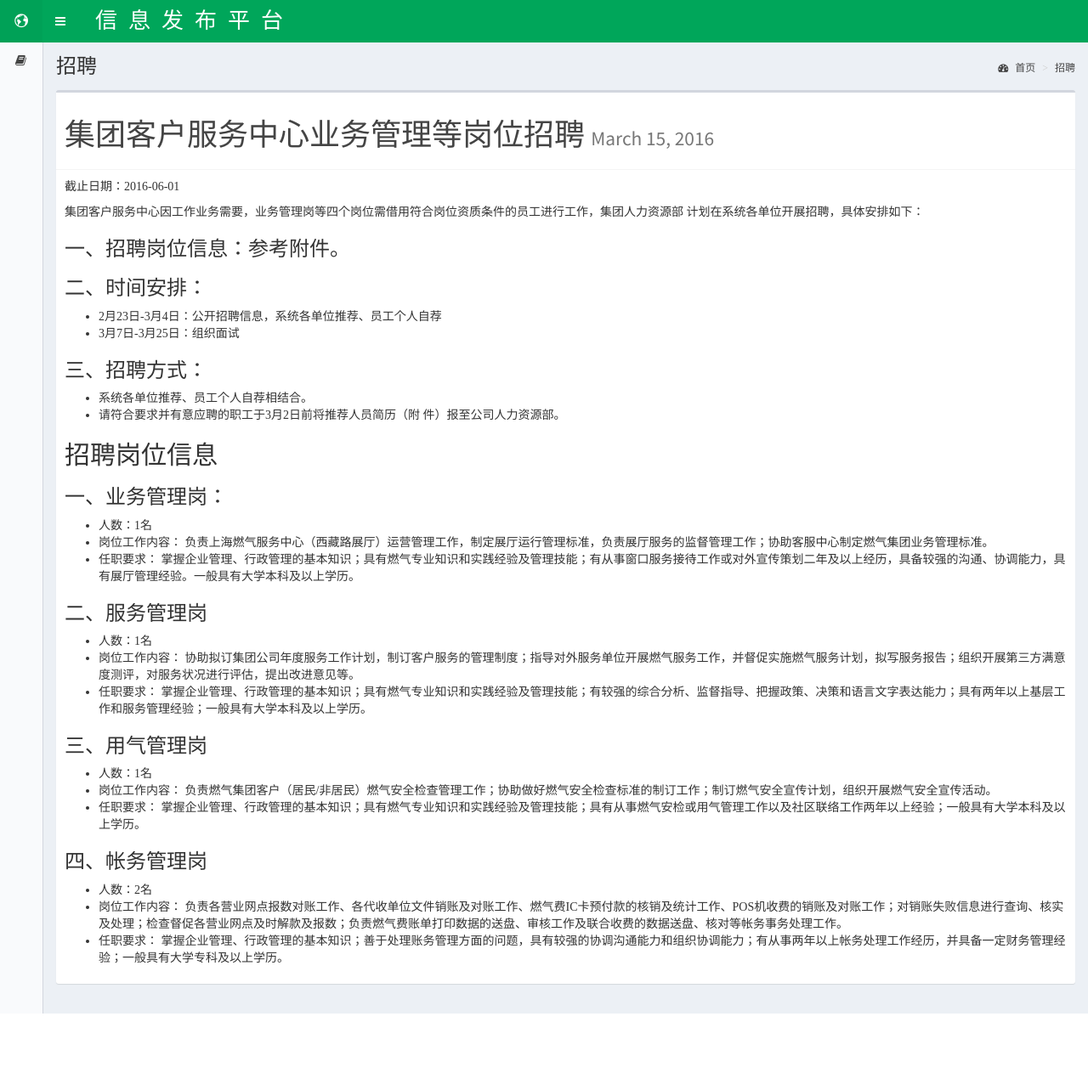
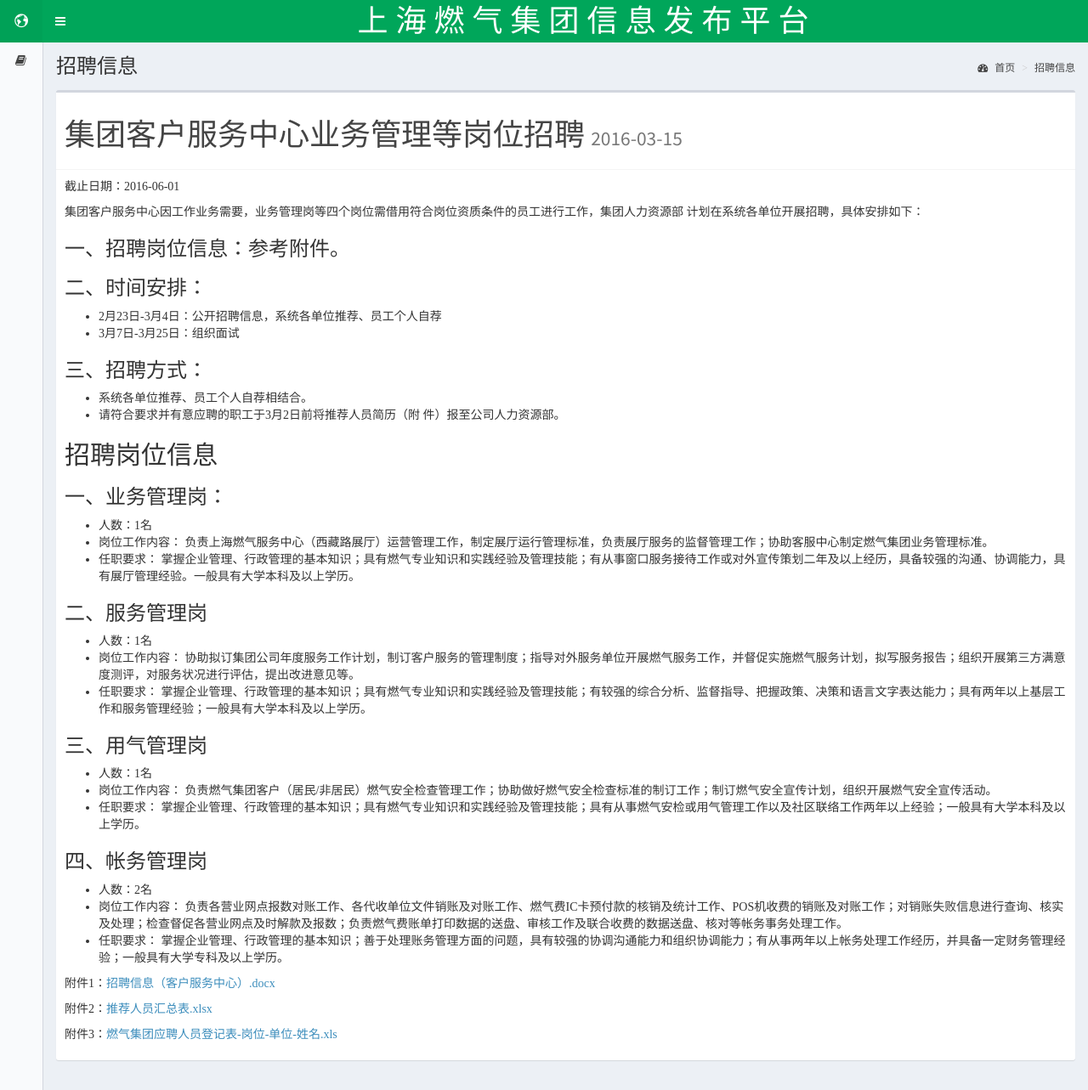
Before and after one commit to steedos/shgas.steedos.net, a Jekyll site: the page built from _posts/燃气集团/2016-03-15-集团客户服务中心业务管理等岗位招聘.md, in a window 1280 px wide. Shown: the whole page at 85% size. Built offline with Jekyll 4.4.1, drawn with Linux system fonts in a browser that asks for light colours; some web fonts are replaced; before the commit the page ends 1193 px from its top, so only the background shows below that.

Commit message:
燃气集团信息发布平台修改

```diff
--- a/_layouts/archive.html
+++ b/_layouts/archive.html
@@ -23,7 +23,7 @@
 			  {% for post in site.posts %}
 			    <article class="post">
 
-			      <h3><a href="{{ site.baseurl }}{{ post.url }}">{{ post.title }}</a> <small>{{ post.date | date: "%B %e, %Y" }}</small></h3>
+			      <h3><a href="{{ site.baseurl }}{{ post.url }}">{{ post.title }}</a> <small>{{ post.date | date: "%Y-%m-%d" }}</small></h3>
 
 
 			      <div class="entry">
--- a/_layouts/default.html
+++ b/_layouts/default.html
@@ -78,7 +78,7 @@
       <a href="#" class="sidebar-toggle" data-toggle="offcanvas" role="button">
         <span class="sr-only">Toggle navigation</span>
       </a>
-      <span style="padding-left:20px;font-size: 26px;line-height: 50px;color: #fff;">信&nbsp;&nbsp;息&nbsp;&nbsp;发&nbsp;&nbsp;布&nbsp;&nbsp;平&nbsp;&nbsp;台</span>
+      <div style="font-family: STXingkai; text-align:center; font-size: 36px;line-height: 50px;color: #fff;">上&nbsp;海&nbsp;燃&nbsp;气&nbsp;集&nbsp;团&nbsp;信&nbsp;息&nbsp;发&nbsp;布&nbsp;平&nbsp;台</div>
       <!-- Navbar Right Menu -->
       <div class="navbar-custom-menu">
         <ul class="nav navbar-nav">
@@ -166,7 +166,7 @@
         <!-- Optionally, you can add icons to the links -->
             {% for category in site.categories %}
               <li><a href="{{ site.baseurl }}/#{{ category[0] }}"> <i class="fa fa-book"></i>
-                <span>{{ category[0] | join: "/" }}</span> <small class="label pull-right">{{ category[1].size }}</small>
+                <span>{{ category[0] | join: "/" }}</span> <small class="label label-warning pull-right">{{ category[1].size }}</small>
               </a></li>
             {% endfor %}
 
--- a/_layouts/post.html
+++ b/_layouts/post.html
@@ -19,7 +19,7 @@
 		<div class="box-header with-border">
 		  <h1>
 		    {{ page.title }}
-		    <small>{{ page.date | date: "%B %e, %Y" }}</small>
+		    <small>{{ page.date | date: "%Y-%m-%d" }}</small>
 		  </h1>
 		</div>
 
--- a/_posts/燃气集团/2016-03-15-集团客户服务中心业务管理等岗位招聘.md
+++ b/_posts/燃气集团/2016-03-15-集团客户服务中心业务管理等岗位招聘.md
@@ -1,7 +1,7 @@
 ---
 layout: post
 title: "集团客户服务中心业务管理等岗位招聘"
-categories: "招聘"
+categories: "招聘信息"
 tags: "燃气集团"
 published: true
 ---
@@ -57,3 +57,10 @@
 负责各营业网点报数对账工作、各代收单位文件销账及对账工作、燃气费IC卡预付款的核销及统计工作、POS机收费的销账及对账工作；对销账失败信息进行查询、核实及处理；检查督促各营业网点及时解款及报数；负责燃气费账单打印数据的送盘、审核工作及联合收费的数据送盘、核对等帐务事务处理工作。
 * 任职要求：
 掌握企业管理、行政管理的基本知识；善于处理账务管理方面的问题，具有较强的协调沟通能力和组织协调能力；有从事两年以上帐务处理工作经历，并具备一定财务管理经验；一般具有大学专科及以上学历。
+
+
+附件1：[招聘信息（客户服务中心）.docx](/assets/attachments/附件1：招聘信息（客户服务中心）.docx)
+
+附件2：[推荐人员汇总表.xlsx](/assets/attachments/附件2：推荐人员汇总表.xlsx)
+
+附件3：[燃气集团应聘人员登记表-岗位-单位-姓名.xls](/assets/attachments/附件3：燃气集团应聘人员登记表-岗位-单位-姓名.xls)
```
Also changed, not shown: _posts/燃气集团/2016-03-15-客服中心主任招聘.md (+1 -1 lines), 3 other files.
